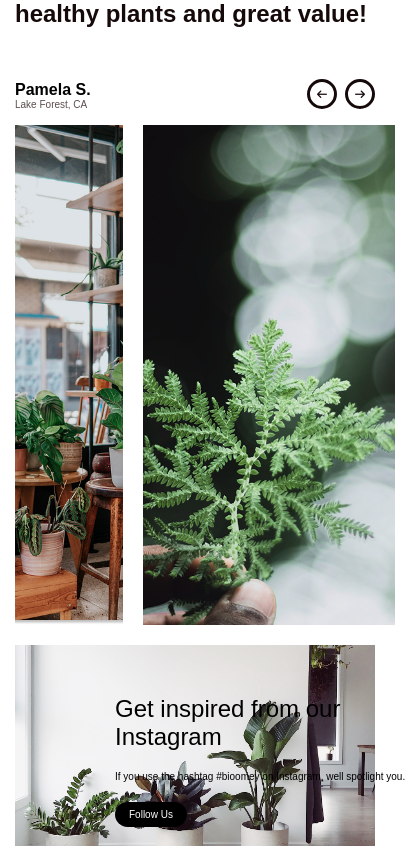
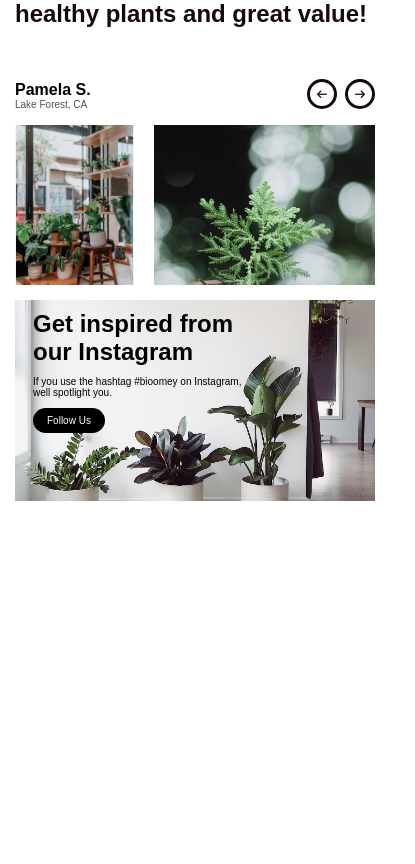
Before and after one commit to Blessen25/Plant, a React (Vite) app in the folder Frontend/: page / in a window 390 px wide. Shown: the part 2920-3784 px from the top of the page, 415 px wide, since content can reach past the window. After the commit the page ends 3439 px from the top, so only its background shows below. Built offline with nearby package versions, Linux system fonts and the light colour scheme.

Commit message:
Commited Changes

```diff
--- a/Frontend/src/Components/Home/home.css
+++ b/Frontend/src/Components/Home/home.css
@@ -187,7 +187,7 @@
     position: absolute;
     top: 50px;
     left: 100px;
-    width: 300px;
+    width: 320px;
     display: flex;
     flex-direction: column;
     gap: 20px;
@@ -234,6 +234,16 @@
     .home_best {
 
         margin-top: 52px;
+    }
+
+    .inspired_img_one {
+
+        height: 450px;
+    }
+
+    .inspired_img_two {
+
+        height: 450px;
     }
 }
 
@@ -282,6 +292,22 @@
         transition: all .7s;
     }
 
+    .inspired_img_one {
+
+        width: 35%;
+        height: 320px;
+    }
+
+    .inspired_img_two {
+
+        width: 65%;
+        height: 320px;
+    }
+
+    .inspired_three_content {
+
+        left: 40px;
+    }
 
 
 }
@@ -378,6 +404,29 @@
 
         width: 380px;
     }
+
+    .inspired_img_one {
+
+        width: 35%;
+        height: 230px;
+    }
+
+    .inspired_img_two {
+
+        width: 65%;
+        height: 230px;
+    }
+
+    .inspired_three_content {
+
+        gap: 10px;
+    }
+
+    .inspired_div {
+
+        gap: 15px;
+    }
+
 }
 
 @media screen and (max-width: 426px) {
@@ -412,4 +461,22 @@
 
         width: 298px;
     }
+
+    .inspired_three_content  {
+
+        left: 18px;
+        top: 10px;
+        width: 220px;
+        color: #000;
+    }
+
+    .inspired_img_one {
+
+        height: 160px;
+    }
+
+    .inspired_img_two {
+
+        height: 160px;
+    }
 }
--- a/Frontend/src/Components/Home/home.tsx
+++ b/Frontend/src/Components/Home/home.tsx
@@ -151,7 +151,7 @@ export const Inspired_Home = () => {
                 </div>
                 <div className="inspired_three">
                     <div className="inspired_three_content">
-                        <h2 className='fw-500'>Get inspired from our Instagram</h2>
+                        <h2 className='fw-600'>Get inspired from our Instagram</h2>
                         <p className='text-small'>If you use the hashtag #bioomey on Instagram, well spotlight you.</p>
                         <Button_withouticon_primary text='Follow Us'/>
                     </div>
```
